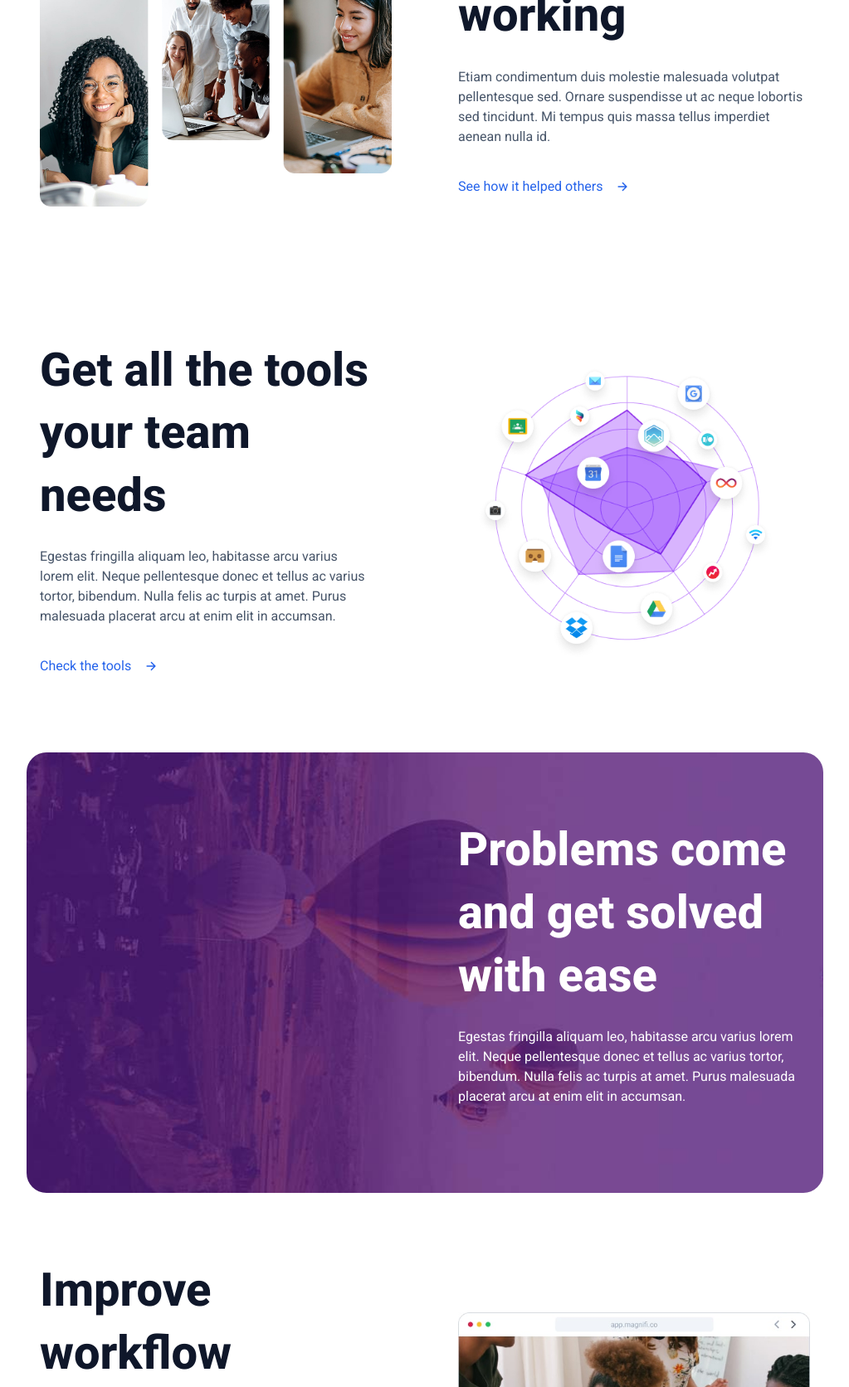
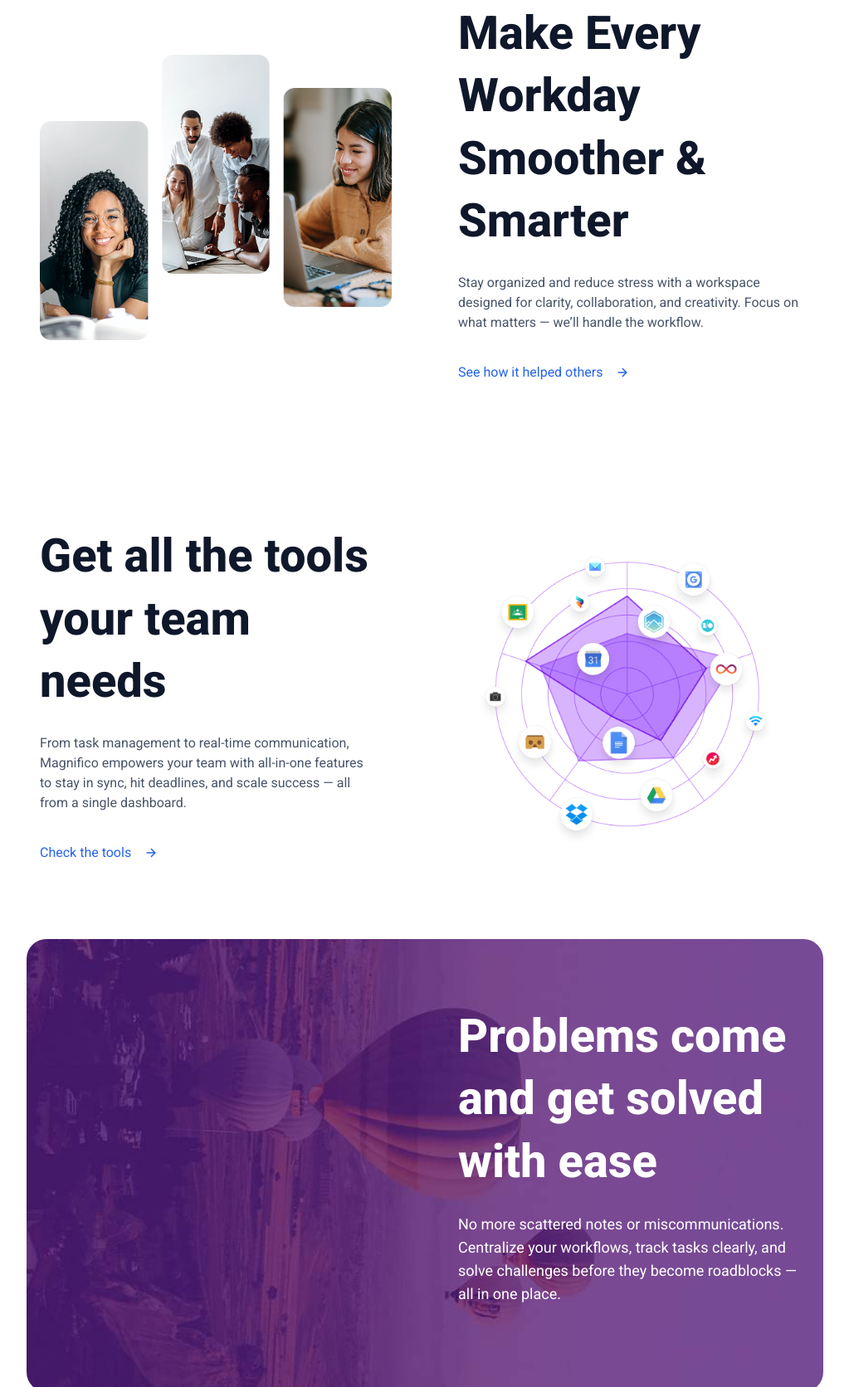
Before and after one commit to shakib-mia/magnifico, a website built with Vite: page index.html in a window 1280 px wide. Shown: the part 952-2624 px from the top of the page at 83% size, without its empty margins (128-1151 px from the left). Built offline with nearby package versions, Linux system fonts and the light colour scheme; some packages are replaced by stand-ins of ours.

Commit message:
fix: update text content for improved clarity and engagement

```diff
--- a/index.html
+++ b/index.html
@@ -156,8 +156,9 @@
               class="text-heading-4 lg:text-heading-1-m text-blue-gray-900"
               data-animate="fadeInLeft"
             >
-              Team projects, <br class="md:hidden" />
-              done well
+              <!-- Team projects, <br class="md:hidden" />
+              done well -->
+              Effortless Team Collaboration, Redefined
             </h1>
             <p
               class="text-blue-gray-600 text-body-l"
@@ -307,7 +308,7 @@
             class="text-heading-4 lg:text-heading-2 text-blue-gray-900"
             data-animate="fadeInRight"
           >
-            Enjoy your time working
+            Make Every Workday Smoother & Smarter
           </h2>
 
           <p
@@ -315,9 +316,9 @@
             data-animate="fadeInRight"
             data-delay="100"
           >
-            Etiam condimentum duis molestie malesuada volutpat pellentesque sed.
-            Ornare suspendisse ut ac neque lobortis sed tincidunt. Mi tempus
-            quis massa tellus imperdiet aenean nulla id.
+            Stay organized and reduce stress with a workspace designed for
+            clarity, collaboration, and creativity. Focus on what matters —
+            we’ll handle the workflow.
           </p>
 
           <a
@@ -346,10 +347,9 @@
             data-animate="fadeInLeft"
             data-delay="200"
           >
-            Egestas fringilla aliquam leo, habitasse arcu varius lorem elit.
-            Neque pellentesque donec et tellus ac varius tortor, bibendum. Nulla
-            felis ac turpis at amet. Purus malesuada placerat arcu at enim elit
-            in accumsan.
+            From task management to real-time communication, Magnifico empowers
+            your team with all-in-one features to stay in sync, hit deadlines,
+            and scale success — all from a single dashboard.
           </p>
 
           <a
@@ -383,11 +383,10 @@
             Problems come and get solved with ease
           </h2>
 
-          <p class="my-12 lg:my-24" data-animate="fadeInRight">
-            Egestas fringilla aliquam leo, habitasse arcu varius lorem elit.
-            Neque pellentesque donec et tellus ac varius tortor, bibendum. Nulla
-            felis ac turpis at amet. Purus malesuada placerat arcu at enim elit
-            in accumsan.
+          <p class="my-12 lg:my-24 text-lg" data-animate="fadeInRight">
+            No more scattered notes or miscommunications. Centralize your
+            workflows, track tasks clearly, and solve challenges before they
+            become roadblocks — all in one place.
           </p>
         </aside>
       </section>
@@ -495,11 +494,10 @@
         <h2 class="text-heading-4 lg:text-heading-2" data-animate="fadeInLeft">
           Join the community today
         </h2>
-        <p class="text-body-l" data-animate="fadeInLeft">
-          Egestas fringilla aliquam leo, habitasse arcu varius lorem elit. Neque
-          pellentesque donec et tellus ac varius tortor, bibendum. Nulla felis
-          ac turpis at amet. Purus malesuada placerat arcu at enim elit in
-          accumsan.
+        <p class="text-body-l lg:w-7/12 mx-auto" data-animate="fadeInLeft">
+          Thousands of teams already trust Magnifico to bring clarity and
+          control to their projects. Join the community and experience how
+          collaboration should feel.
         </p>
 
         <a
@@ -522,12 +520,14 @@
           href="https://www.figma.com/community/file/1222100666260862670"
           target="_blank"
           rel="noreferrer"
+          class="text-blue-600"
           >Bogdan Hutuleac</a
         >, Developed By
         <a
-          href="http://facebook.com/templatehearth"
+          href="http://templatehearth.vercel.app/"
           target="_blank"
           rel="noreferrer"
+          class="text-blue-600"
           >Template Hearth</a
         >
       </p>
```
